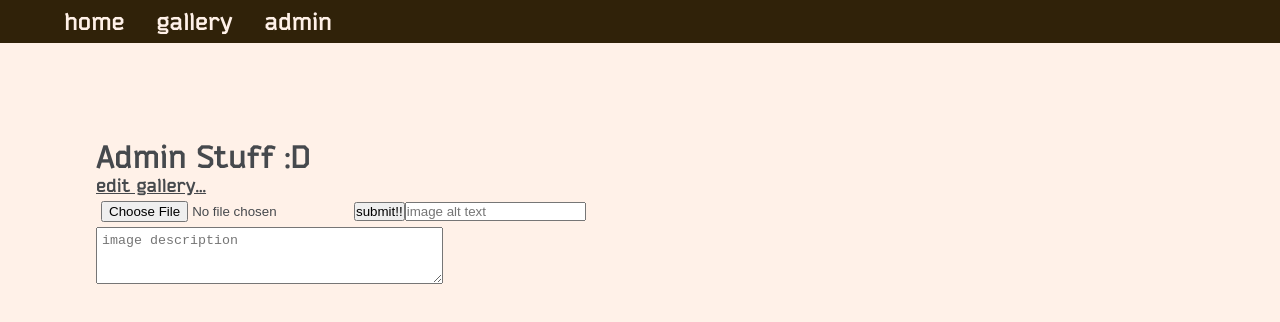
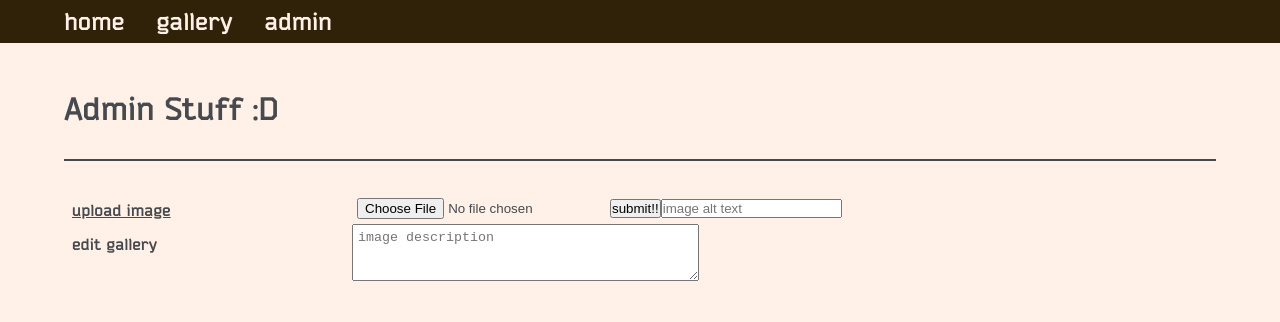
Before and after one commit to Therason/raymod, a Next.js app: page /admin in a window 1280 px wide. Shown: the top 322 px of the page. Built offline with nearby package versions, Linux system fonts and the light colour scheme; no server answers; the database is empty; sample sign-in values are in the browser's storage.

Commit message:
Edit admin menu layout

```diff
--- a/pages/admin.tsx
+++ b/pages/admin.tsx
@@ -62,10 +62,16 @@ export default function Admin({ token }: { token: string }) {
 
   return (
     <>
-      <main className={`${styles.main}`}>
+      <main className={styles.main}>
         <h1>Admin Stuff :D</h1>
+        <span className={styles.line}></span>
+        <div className={styles.container}>
+          <div className={styles.menu}>
             {/* UI switcher */}
-        <h3 onClick={() => setViewGallery(!viewGallery)} style={{ cursor: 'pointer', textDecoration: 'underline' }}>{viewGallery ? 'upload new image...' : 'edit gallery...'}</h3>
+            {/* <h3 onClick={() => setViewGallery(!viewGallery)} style={{ cursor: 'pointer', textDecoration: 'underline' }}>{viewGallery ? 'upload new image...' : 'edit gallery...'}</h3> */}
+            <p className={styles.switcher} onClick={() => setViewGallery(false)} style={viewGallery ? {} : { textDecoration: 'underline' }}>upload image</p>
+            <p className={styles.switcher} onClick={() => setViewGallery(true)} style={viewGallery ? { textDecoration: 'underline' } : {}}>edit gallery</p>
+          </div>
 
           {/* file upload */}
           {!viewGallery &&
@@ -74,14 +80,14 @@ export default function Admin({ token }: { token: string }) {
 
           {/* gallery config */}
           {viewGallery &&
-          <>
-            <h2>Admin Gallery</h2>
+            <div>
               <button onClick={handleSave}>save</button>
               <DragDropContext onDragEnd={handleDragEnd}>
                 <AdminGallery images={images} setImages={setImages} revalidate={revalidate}/>
               </DragDropContext>
-          </>
+            </div>
           }
+        </div>
       </main>
     </>
   )
--- a/styles/Admin.module.css
+++ b/styles/Admin.module.css
@@ -1,7 +1,27 @@
 .main {
-  padding: 6rem;
+  padding: 3rem 4rem;
+  display: flex;
+  flex-direction: column;
+  gap: 2rem;
 }
 
-.upload > * {
-  padding: 5px;
+.line {
+  display: inline-block;
+  width: 100%;
+  height: 2px;
+  background: #46494d;
 }
+
+.container {
+  display: grid;
+  grid-template-columns: 1fr 3fr;
+}
+
+.switcher {
+  cursor: pointer;
+  padding: 0.5rem;
+}
+
+.switcher:hover {
+  color: #7e8792;
+}
```
Lines whose indentation alone changed are shown as unchanged.
